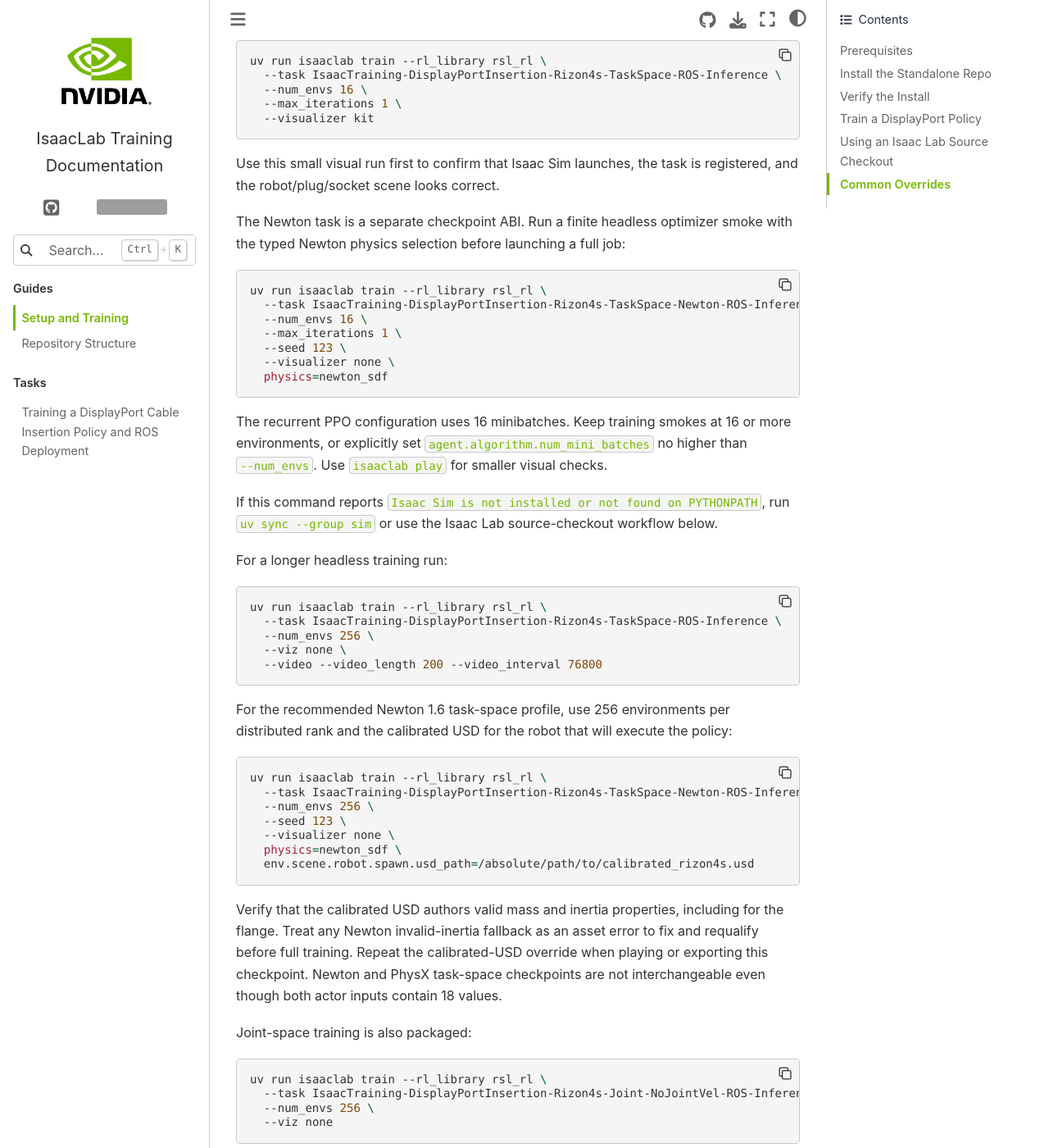
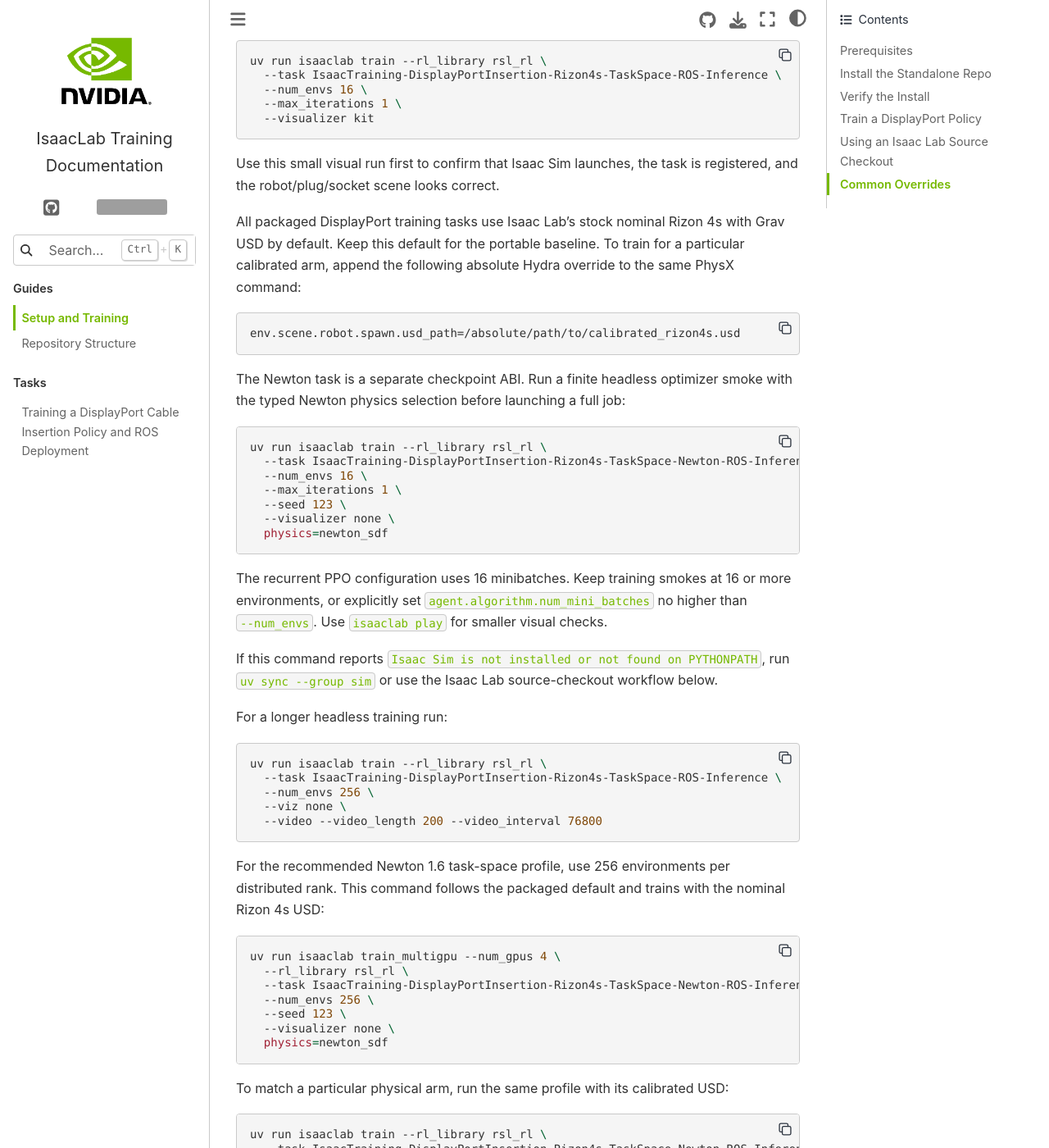
Before and after one commit to ashwinvkNV/IsaacLabTraining, a Sphinx documentation site: the page built from docs/setup_training.md, in a window 1280 px wide and 1400 px high, scrolled down 1844 px. Shown: the whole window at 82% size. Built offline with Sphinx 7.4.7 and the Sphinx Book theme 1.1.4, drawn with Linux system fonts in a browser that asks for light colours; grey boxes are pictures that could not be loaded.

Commit message:
Document nominal and calibrated robot assets
Clarify that PhysX and Newton use the stock Rizon 4s USD by default, and provide reproducible calibrated-asset overrides. Protect both defaults with a configuration regression test.

````diff
--- a/docs/setup_training.md
+++ b/docs/setup_training.md
@@ -90,6 +90,15 @@
 Use this small visual run first to confirm that Isaac Sim launches, the task is
 registered, and the robot/plug/socket scene looks correct.
 
+All packaged DisplayPort training tasks use Isaac Lab's stock nominal Rizon 4s
+with Grav USD by default. Keep this default for the portable baseline. To train
+for a particular calibrated arm, append the following absolute Hydra override
+to the same PhysX command:
+
+```text
+env.scene.robot.spawn.usd_path=/absolute/path/to/calibrated_rizon4s.usd
+```
+
 The Newton task is a separate checkpoint ABI. Run a finite headless optimizer smoke with the typed Newton physics
 selection before launching a full job:
 
@@ -119,8 +128,22 @@
   --video --video_length 200 --video_interval 76800
 ```
 
-For the recommended Newton 1.6 task-space profile, use 256 environments per distributed rank and the calibrated
-USD for the robot that will execute the policy:
+For the recommended Newton 1.6 task-space profile, use 256 environments per
+distributed rank. This command follows the packaged default and trains with the
+nominal Rizon 4s USD:
+
+```bash
+uv run isaaclab train_multigpu --num_gpus 4 \
+  --rl_library rsl_rl \
+  --task IsaacTraining-DisplayPortInsertion-Rizon4s-TaskSpace-Newton-ROS-Inference \
+  --num_envs 256 \
+  --seed 123 \
+  --visualizer none \
+  physics=newton_sdf
+```
+
+To match a particular physical arm, run the same profile with its calibrated
+USD:
 
 ```bash
 uv run isaaclab train --rl_library rsl_rl \
````
Also changed, not shown: README.md (+31 -6 lines), docs/tasks/displayport_insertion.rst (+25 -5 lines), 1 other file.
